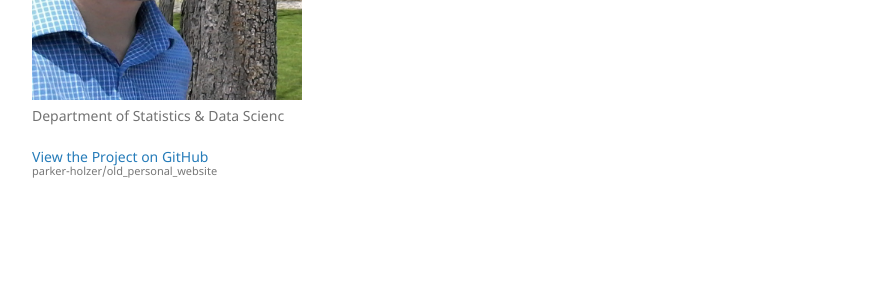
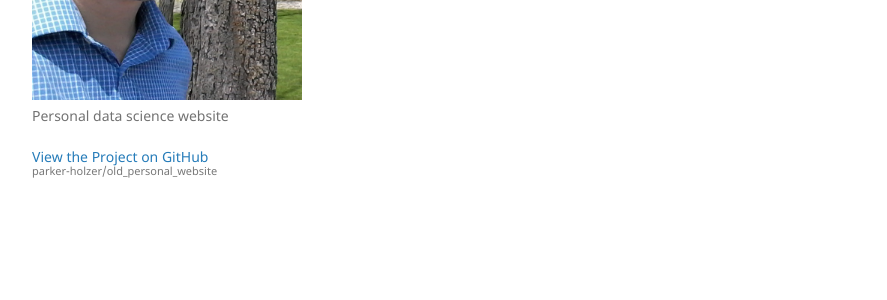
Before and after one commit to parker-holzer/old_personal_website, a Jekyll site: the page built from consulting.md, in a window 1280 px wide. Shown: the part 325-625 px from the top of the page, without its empty margins (178-1065 px from the left). Built offline with Jekyll 4.4.1, drawn with Linux system fonts in a browser that asks for light colours; our own code applies the rules of GitHub Pages for plain Markdown files.

Commit message:
update config.yml

```diff
--- a/_config.yml
+++ b/_config.yml
@@ -1,6 +1,6 @@
 title: Parker H. Holzer
 logo: /assets/img/logo.jpeg
-description: Department of Statistics & Data Scienc
+description: Personal data science website
 show_downloads: false
 google_analytics:
 theme: jekyll-theme-minimal
```
